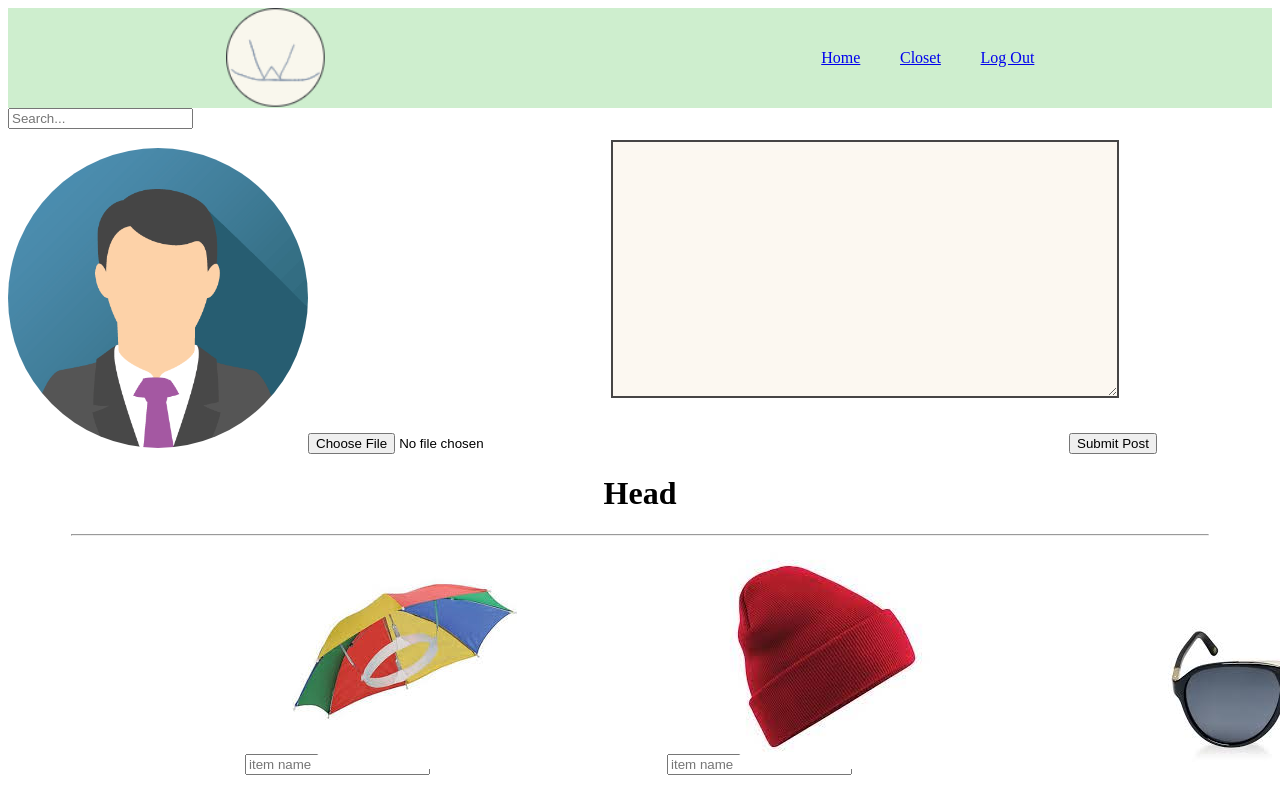
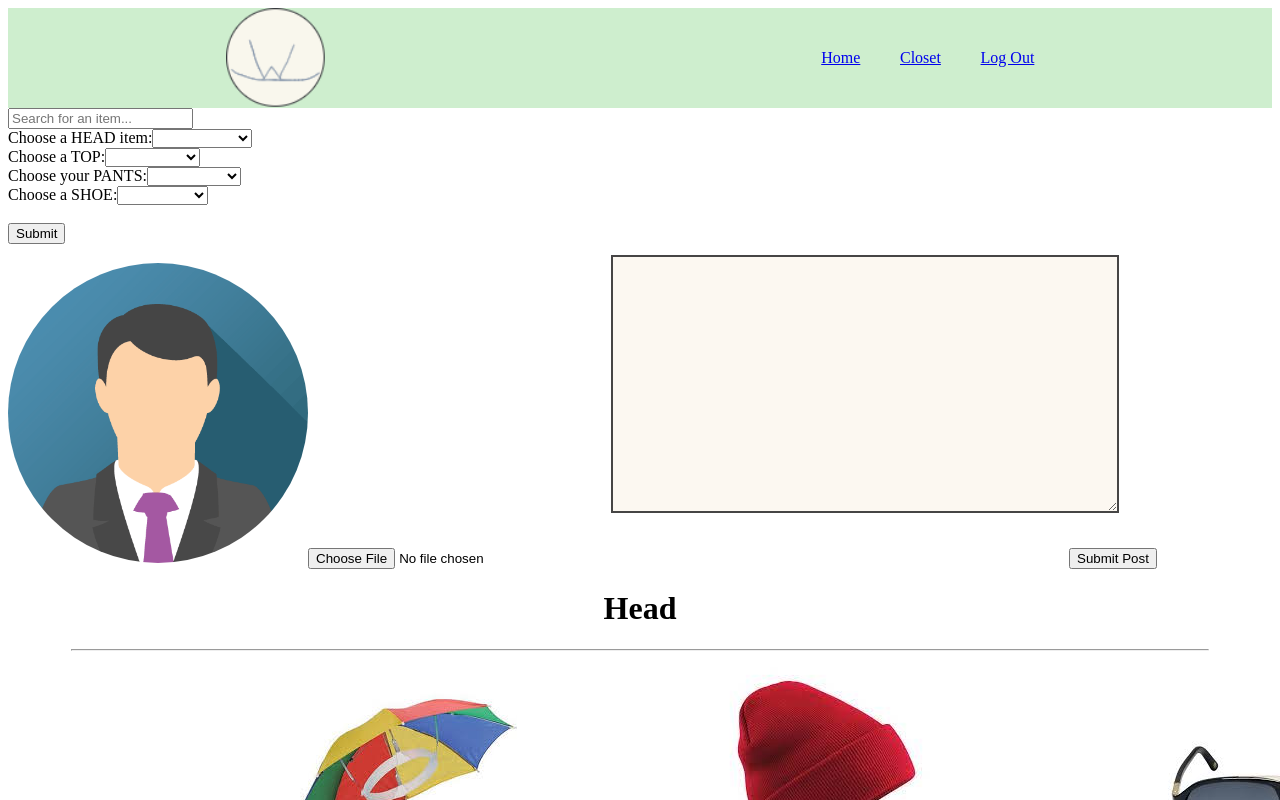
Before and after one commit to KevinWilburn/capstonefrontend, a React (Create React App) app in the folder capstonefrontend/: page /closet in a window 1280 px wide. Shown: the top 800 px of the page. Built offline with nearby package versions, Linux system fonts and the light colour scheme.

Commit message:
added a file, created an outfit selector

```diff
--- a/capstonefrontend/src/components/closet/closet.jsx
+++ b/capstonefrontend/src/components/closet/closet.jsx
@@ -14,6 +14,8 @@ import reebok from './reebok.jpg'
 import './closet.css'
 import logo from './avatar.png'
 import SearchBar from '../searchBar/searchBar'
+import dropdown from '../dropdownlist/dropdown'
+
 
 
 
@@ -27,8 +29,14 @@ export default function Closet() {
                 <div>
                 {SearchBar()}
                 </div>
-                <img className="profile-image" src={logo} alt="profile-pic" width="300" height="300" border-radius="50%"></img>
+                <div>
+                {dropdown()}
+                </div>
+
+
+            <img className="profile-image" src={logo} alt="profile-pic" width="300" height="300" border-radius="50%"></img>
                 <input type="file" placeholder="Upload Picture"/>
+
 
 
                 <textarea className="create-about-me"/>
--- /dev/null
+++ b/capstonefrontend/src/components/dropdownlist/dropdown.jsx
@@ -0,0 +1,50 @@
+import React from 'react'
+
+export default function dropdown() {
+    return (
+        <>
+        <div>
+            <div className="head-items">
+            <label for="hats">Choose a HEAD item:</label>
+            <select name="head-items" id="head">
+                <option value=""></option>
+                <option value="">Read Beanie</option>
+                <option value="">Umbrella</option>
+                <option value="">Sunglasses</option>
+            </select>
+            </div>
+            <div className="top-items">
+            <label for="tops">Choose a TOP:</label>
+            <select name="top-items" id="top">
+                <option value=""></option>
+                <option value="">Rain Coat</option>
+                <option value="">Blue Hoodie</option>
+                <option value="">Tank</option>
+            </select>
+            </div>
+            <div className="pants-items">
+            <label for="pants">Choose your PANTS:</label>
+            <select name="pant-items" id="pants">
+                <option value=""></option>
+                <option value="">Chinos</option>
+                <option value="">Corduroys</option>
+                <option value="">Short shorts</option>
+            </select>
+            </div>
+            <div className="shoes-items">
+            <label for="shoes">Choose a SHOE:</label>
+            <select name="shoe-items" id="shoe">
+                <option value=""></option>
+                <option value="">Rainboots</option>
+                <option value="">Reeboks</option>
+                <option value="">Birkenstock</option>
+            </select>
+            </div>
+            <br></br>
+            <input type="submit" value="Submit"/>
+
+
+        </div>
+        </>
+    )
+}
--- a/capstonefrontend/src/components/profilePage/profilePage.jsx
+++ b/capstonefrontend/src/components/profilePage/profilePage.jsx
@@ -1,23 +1,29 @@
 import React from 'react'
-//import logo from './avatar.png'
+
 import './profilePage.css'
 
-export default function ProfilePage() {
+export default function ProfilePic() {
+
+    const UploadImage = (files) => {
+        console.log(files[0])
+    }
+
 
     return (
-        <>
-        {/* <div className="profile-page">
-            <div className="profile-container">
-                <img className="profile-image"src={logo} alt="profile-pic" width="300" height="300" border-radius="50%"></img>
-                <br/>
-                <h2 calssName="username">
-                    Username
-                </h2>
-            </div>
-        </div> */}
-        <di>null</di>
 
-        </>
+        <div>
+            <input type="file"
+
+            onChange={(event) => {
+                UploadImage(event.target.files);
+            }}
+            />
+
+
+
+        </div>
+
+
 
     )
 }
--- a/capstonefrontend/src/components/searchBar/searchBar.jsx
+++ b/capstonefrontend/src/components/searchBar/searchBar.jsx
@@ -5,7 +5,7 @@ export default function SearchBar() {
     const [searchItem, setSearchItem] = useState('')
     return (
         <div>
-            <input className="search-bar" type="text" placeholder="Search..." onChange={event => {setSearchItem(event.target.value)}}/>
+            <input className="search-bar" type="text" placeholder="Search for an item..." onChange={event => {setSearchItem(event.target.value)}}/>
             {Data.filter((value) => {
             if(searchItem === ""){
                 return ("")
```
Also changed, not shown: 1 other file (tests, documents, lock files or other folders).
